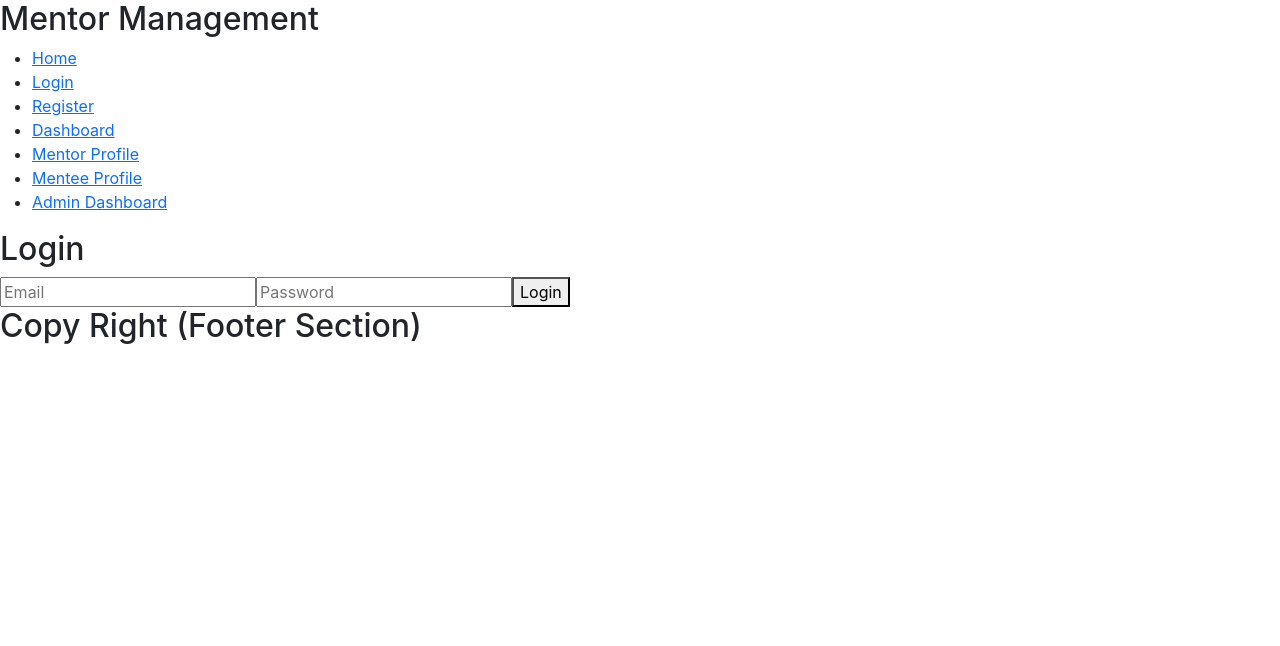
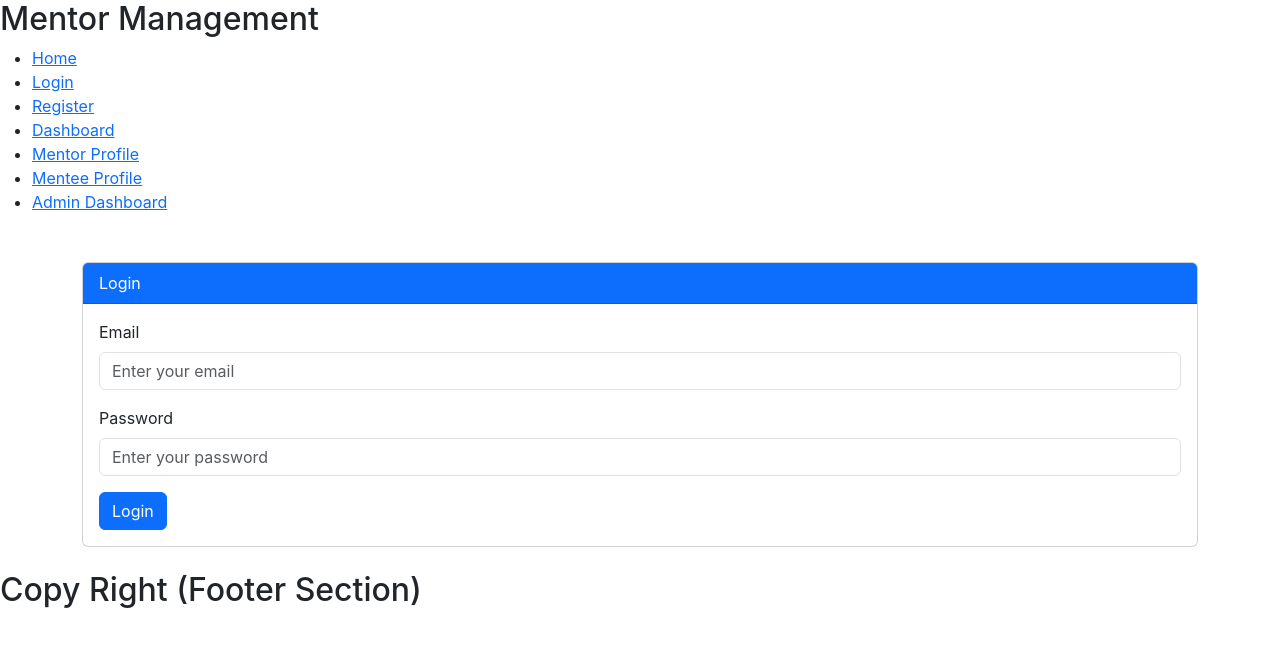
Before and after one commit to Jaykumar-Kale/project-mentor-link, a React (Create React App) app in the folder frontend-app/: page /login in a window 1280 px wide. Shown: the top 646 px of the page. Built offline with nearby package versions, Linux system fonts and the light colour scheme.

Commit message:
updated login page

```diff
--- a/frontend-app/src/pages/AdminDashboard.js
+++ b/frontend-app/src/pages/AdminDashboard.js
@@ -1,4 +1,3 @@
-
 
 function AdminDashboard() {
     return (
--- a/frontend-app/src/pages/Dashboard.js
+++ b/frontend-app/src/pages/Dashboard.js
@@ -1,4 +1,3 @@
-
 
 function Dashboard() {
     return (
--- a/frontend-app/src/pages/Login.js
+++ b/frontend-app/src/pages/Login.js
@@ -1,31 +1,33 @@
+
+function Login() {
+  return (
+    // <div>
+    //   <h2>Login</h2>
+    //   <input type="email" placeholder="Email"  />
+    //   <input type="password" placeholder="Password"  />
+    //   <button >Login</button>
+    // </div>
+
+    <div class="container mt-5">
+        <div class="card mb-4">
+            <div class="card-header bg-primary text-white">Login</div>
+            <div class="card-body">
+                <form>
+                    <div class="mb-3">
+                        <label for="loginEmail" class="form-label"> Email </label>
+                        <input type="email" class="form-control" id="loginEmail" placeholder="Enter your email" required />
+                    </div>
+                    <div class="mb-3">
+                        <label for="loginPassword" class="form-label"> Password </label>
+                        <input type="password" class="form-control" id="loginPassword" placeholder="Enter your password" required />
+                    </div>
+                    <button type="submit" class="btn btn-primary"> Login </button>
+                </form>
+            </div>
+        </div>
+    </div>
 
 
-// import { useState } from "react";
-// import axios from "axios";
-
-function Login() {
-//   const [email, setEmail] = useState("");
-//   const [password, setPassword] = useState("");
-
-//   const handleLogin = async () => {
-//     try {
-//       const response = await axios.post("http://localhost:5000/api/login", {
-//         email,
-//         password,
-//       });
-//       console.log("Login successful", response.data);
-//     } catch (error) {
-//       console.error("Login failed", error);
-//     }
-//   };
-
-  return (
-    <div>
-      <h2>Login</h2>
-      <input type="email" placeholder="Email"  />
-      <input type="password" placeholder="Password"  />
-      <button >Login</button>
-    </div>
   );
 }
 
```
Also changed, not shown: frontend-app/src/App.js (+0 -31 lines), frontend-app/src/pages/Register.js (+0 -15 lines).
